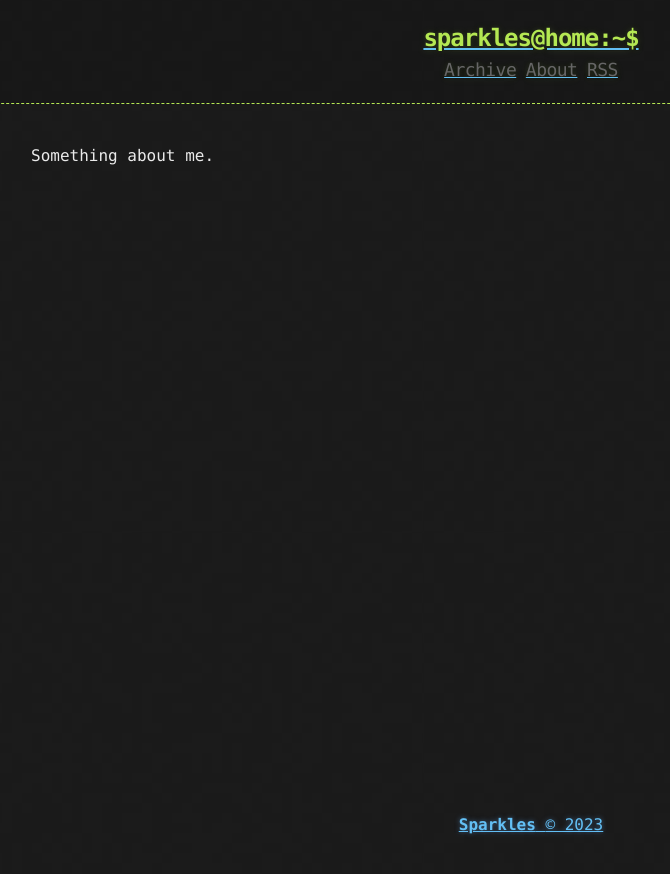
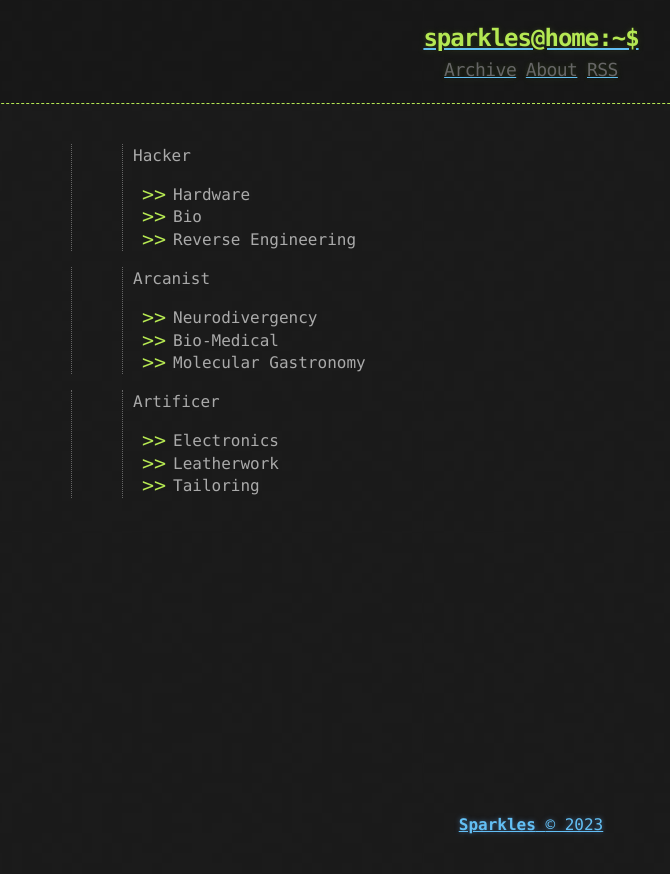
Before and after one commit to SparklesVX/SparklesVX.github.io, a Jekyll site: the page built from about.md, in a window 1280 px wide. Shown: the top 874 px of the page, without its empty margins (109-779 px from the left). Built offline with Jekyll 4.4.1, drawn with Linux system fonts in a browser that asks for light colours.

Commit message:
Update about.md
Initial update

```diff
--- a/about.md
+++ b/about.md
@@ -1,6 +1,19 @@
 ---
 layout: page
-title: About
+title: whoami
 ---
 
-Something about me.
+>> Hacker
+  - Hardware
+  - Bio
+  - Reverse Engineering
+
+>> Arcanist
+  - Neurodivergency
+  - Bio-Medical
+  - Molecular Gastronomy
+
+>> Artificer
+  - Electronics
+  - Leatherwork
+  - Tailoring
```
